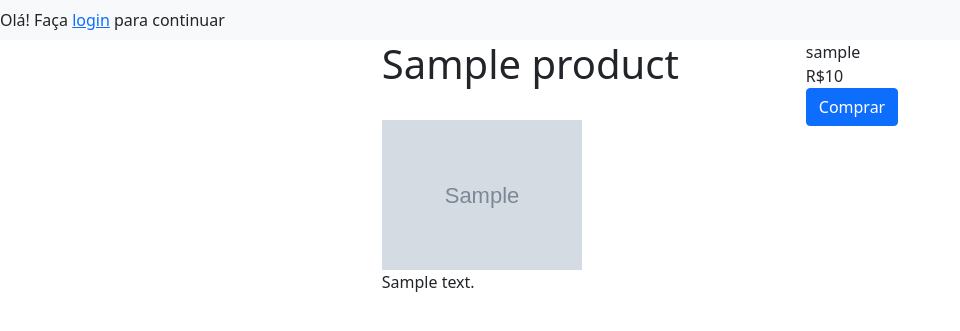
After one commit to ericsantosbr/gestao_produtos, a Django app: page /produto/1 in a window 1280 px wide. The commit adds this page. Shown: the top 331 px of the page, without its empty margins (0-960 px from the left). Run offline with Django 3.2, Linux system fonts and the light colour scheme; tables that the repository leaves empty hold one stand-in row (values such as "Sample post"); grey boxes marked "Sample" are stand-in pictures.

Commit message:
Added the product page

```diff
--- a/gestao_produtos/urls.py
+++ b/gestao_produtos/urls.py
@@ -20,12 +20,13 @@ from django.urls import include
 from django.conf import settings
 from django.conf.urls.static import static
 from django.contrib.auth import views as auth_views
-from .views import homepage_view, logout_user, register_user
+from .views import homepage_view, product_view, logout_user, register_user
 
 urlpatterns = [
     path('admin/', admin.site.urls),
     path('', homepage_view, name='homepage'),
     path('produtos/', include(urls.urlpatterns), name='produtos_home'),
+    path('produto/<id>', product_view, name='produto_view'),
     path('login/', auth_views.LoginView.as_view(template_name='auth/login.html'), name='login'),
     path('register/', register_user, name='register'),
     path('logout/', logout_user, name='logout')
--- a/gestao_produtos/views.py
+++ b/gestao_produtos/views.py
@@ -8,6 +8,15 @@ from django.shortcuts import get_object_or_404
 def homepage_view(request):
     products = Product.objects.all()
     return render(request, 'homepage.html', {'products': products})
+
+def product_view(request, id):
+    try:
+        product = Product.objects.get(id=id)
+        return render(request, 'product_page.html', {'product': product})
+
+    except Product.DoesNotExist:
+        return redirect('homepage')
+
 
 def register_user(request):
     if(request.method == 'POST'):
--- a/templates/base.html
+++ b/templates/base.html
@@ -3,7 +3,7 @@
 <head>
     <link rel="stylesheet" href="https://cdn.jsdelivr.net/npm/bootstrap@5.0.2/dist/css/bootstrap.min.css" integrity="sha384-EVSTQN3/azprG1Anm3QDgpJLIm9Nao0Yz1ztcQTwFspd3yD65VohhpuuCOmLASjC" crossorigin="anonymous">
     <meta charset="UTF-8">
-    <title>Title</title>
+    <title>{% block title %}{% endblock %}</title>
 </head>
 <body>
     <div id="head">
--- /dev/null
+++ b/templates/product_page.html
@@ -0,0 +1,18 @@
+{% extends 'base.html' %}
+{% block title %}Anúncio de {{ product.name }}{% endblock %}
+{% block content %}
+<div class="container">
+    <div class="row justify-content-md-center">
+        <div class="col-md-auto">
+            <h1>{{ product.name }}</h1> <br>
+            <img src="{{ product.photo.url }}" class="img-fluid w-50"> <br>
+            {{ product.description }}
+        </div>
+        <div class="col-md-auto">
+            {{ product.owner }} <br>
+            R${{ product.price }}<br>
+            <a href="#" class="btn btn-primary">Comprar</a>
+        </div>
+    </div>
+</div>
+{% endblock %}
```
